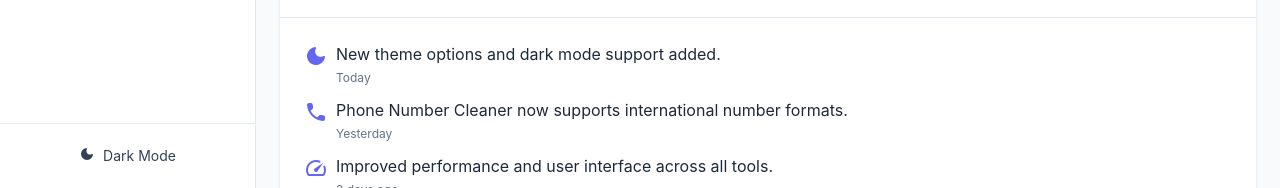
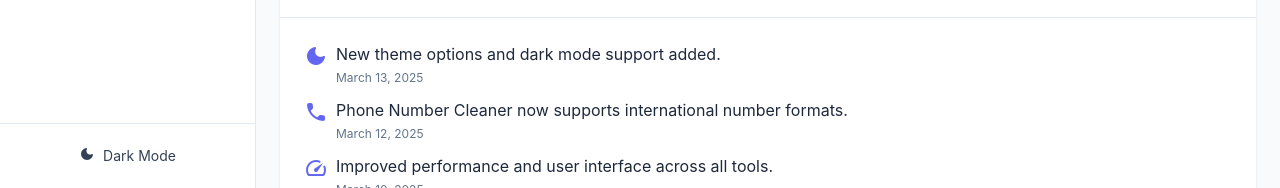
Before and after one commit to emilefyon/sales-toolkit, a Vue app: page / in a window 1280 px wide. Shown: the part 612-800 px from the top of the page. Built offline with nearby package versions, Linux system fonts and the light colour scheme; a web font is replaced by a local one.

Commit message:
Update recent dates to use actual calendar dates (March 2025)

```diff
--- a/src/views/Dashboard.vue
+++ b/src/views/Dashboard.vue
@@ -95,19 +95,19 @@ const recentUpdates = [
   {
     id: 1,
     text: 'New theme options and dark mode support added.',
-    date: 'Today',
+    date: 'March 13, 2025',
     icon: 'dark_mode'
   },
   {
     id: 2,
     text: 'Phone Number Cleaner now supports international number formats.',
-    date: 'Yesterday',
+    date: 'March 12, 2025',
     icon: 'phone'
   },
   {
     id: 3,
     text: 'Improved performance and user interface across all tools.',
-    date: '3 days ago',
+    date: 'March 10, 2025',
     icon: 'speed'
   }
 ];
```
